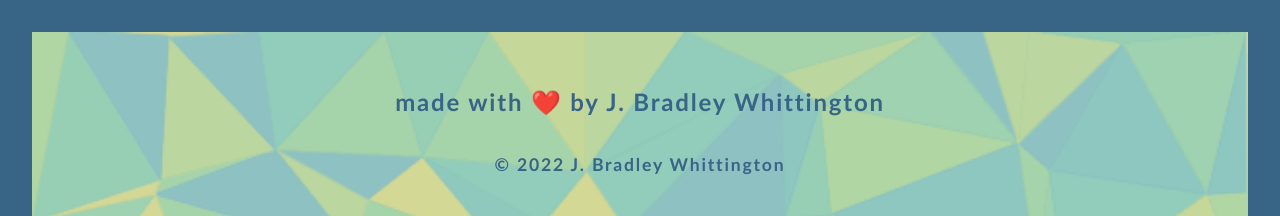
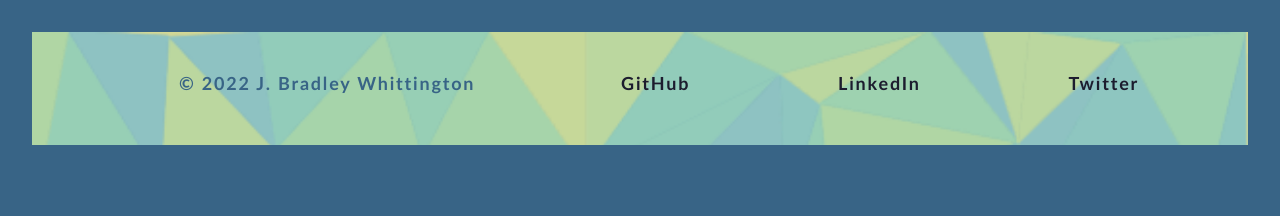
Before and after one commit to jbradley84/jbradley-web-dev, a React (Create React App) app: page / in a window 1280 px wide. Shown: the part 733-949 px from the top of the page. After the commit the page ends 878 px from the top, so only its background shows below. Built offline with nearby package versions, Linux system fonts and the light colour scheme.

Commit message:
added social links to footer

```diff
--- a/src/components/Footer/index.js
+++ b/src/components/Footer/index.js
@@ -3,11 +3,21 @@ import React from "react";
 function Footer() {
    return (
       <footer>
-         <h4>made with ❤️ by J. Bradley Whittington</h4>
-        <p>
-            &copy; 2022 J. Bradley Whittington
-        </p>
-      </footer>
+            <ul>
+                <li>
+                    &copy; 2022 J. Bradley Whittington
+                </li>
+                <li>
+                    <a href="https://github.com/jbradley84" target="_blank" rel="noreferrer">GitHub</a>
+                </li>
+                <li>
+                    <a href="https://www.linkedin.com/in/jbradleywhittington/" target="_blank" rel="noreferrer">LinkedIn</a>
+                </li>
+                <li>
+                    <a href="http://twitter.com/jBradley_webDev" target="_blank" rel="noreferrer">Twitter</a>
+                </li>
+            </ul>
+        </footer>
    )
 }
 
--- a/src/index.css
+++ b/src/index.css
@@ -108,7 +108,14 @@ footer {
    background-size: cover;
    color: var(--secondary);
    text-align: center;
+}
 
+footer ul {
+   display: flex;
+   flex-wrap: wrap;
+   justify-content: space-around;
+   align-items: center;
+   list-style: none;
 }
 
 footer h2 {
```
